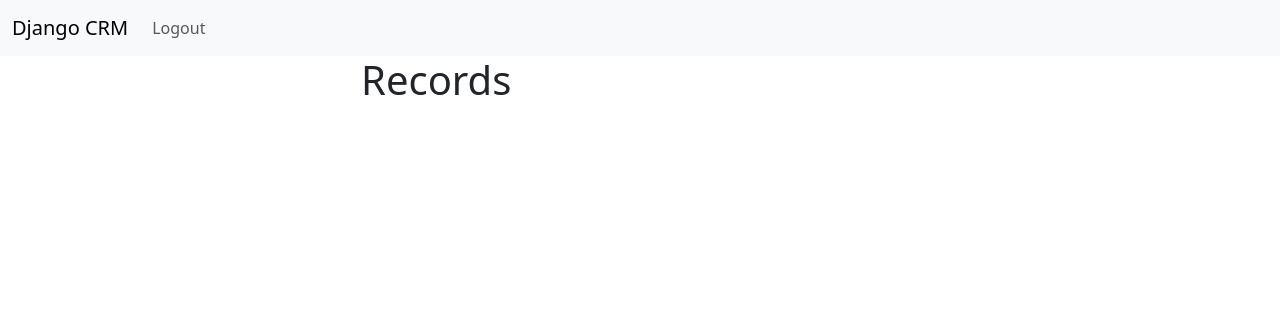
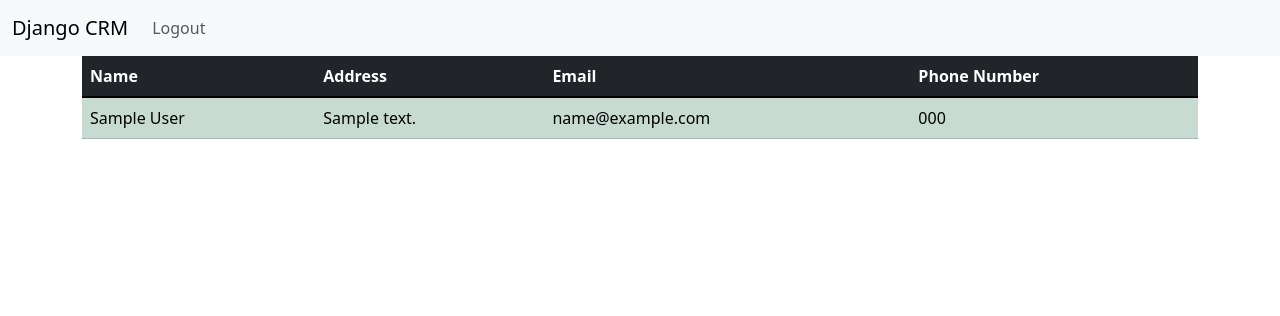
Before and after one commit to pournami-pradeep/Django-CRM, a Django app: template website/templates/home.html in a window 1280 px wide. Shown: the top 316 px of the page. Run offline with Django 5.2, Linux system fonts and the light colour scheme; the template is opened without the code that fills it: values that come from a table or form of the project are taken from there, others are empty; a user stored in the database is signed in; tables that the repository leaves empty hold one stand-in row (values such as "Sample post").

Commit message:
records listing page implemented

```diff
--- a/website/templates/home.html
+++ b/website/templates/home.html
@@ -1,9 +1,33 @@
 {% extends 'base.html' %}
 
 {% block content %}
-<div class="col-md-6 offset-md-3">
+
     {% if user.is_authenticated %}
-    <h1>Records</h1>
+        {% if records %}
+            <table class="table table-success table-striped table-hover">
+
+                <thead class="table-dark">
+                <tr>
+                    <th scope="col">Name</th>
+                    <th scope="col">Address</th>
+                    <th scope="col">Email</th>
+                    <th scope="col">Phone Number</th>
+                </tr>
+
+            <tbody class="table-group-divider">
+            {% for record in records %}
+                <tr>
+                    <td>{{record.first_name}} {{record.last_name}}</td>
+                    <td>{{record.address}}</td>
+                    <td>{{record.email}}</td>
+                    <td>{{record.phone}}</td>
+                </tr>
+            {% endfor %}
+                </thead>
+            </table>
+        {% else %}
+            <h1> No data is available</h1>
+        {% endif %}
     {% else %}
     <h1>Login</h1>
     <form method="POST" action="{% url 'home' %}">
@@ -23,6 +47,6 @@
 
     </form>
 
-</div>
+
 {% endif %}
 {% endblock %}
--- a/website/views.py
+++ b/website/views.py
@@ -1,12 +1,15 @@
 from django.contrib import messages
 from django.contrib.auth import authenticate, login, logout
 from django.shortcuts import redirect, render
+
+from website.models import Record
 
 from .forms import UserSignUpForm
 
 # Create your views here.
 
 def home(request):
+    records = Record.objects.all()
     if request.method == "POST":
         username = request.POST["username"]
         password = request.POST["password"]
@@ -14,7 +17,7 @@ def home(request):
         if user is not None:
             login(request,user)
             messages.success(request,"Logged in successfully.")
-            return redirect('home')
+            return render(request, 'home.html',{"records":records})
         messages.success(request,"Error logging in.")
         return redirect('home')
     return render(request, 'home.html',{})
```
